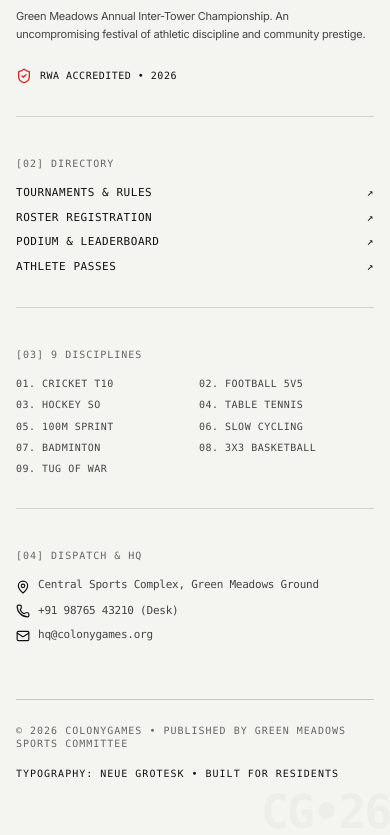
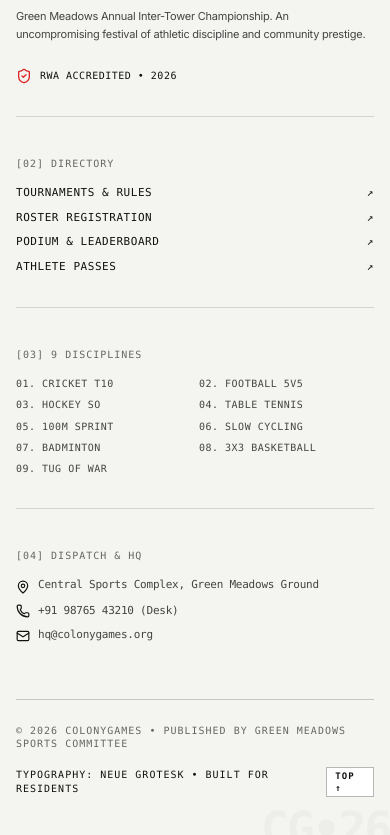
Before and after one commit to sin-07/SkillsZone, a Next.js app: page /login in a window 390 px wide. Shown: the part 958-1793 px from the top of the page. Built offline with nearby package versions, Linux system fonts and the light colour scheme; no server answers.

Commit message:
feat(ui): add smooth scrolling, top navigation jump, and Swiss theme color meta

```diff
--- a/src/app/globals.css
+++ b/src/app/globals.css
@@ -10,6 +10,7 @@
 }
 
 html {
+  scroll-behavior: smooth;
   overflow-x: hidden;
   width: 100%;
   -webkit-text-size-adjust: 100%;
--- a/src/app/layout.tsx
+++ b/src/app/layout.tsx
@@ -15,7 +15,7 @@ export const viewport: Viewport = {
   width: 'device-width',
   initialScale: 1,
   maximumScale: 5,
-  themeColor: '#2563eb',
+  themeColor: '#111111',
 };
 
 export const metadata: Metadata = {
@@ -39,7 +39,7 @@ export default function RootLayout({
 }) {
   return (
     <html lang="en" className={`${inter.variable} h-full antialiased`}>
-      <body className="min-h-full flex flex-col bg-[#f4f4f0] text-[#111111] font-sans selection:bg-[#111111] selection:text-white">
+      <body id="top" className="min-h-full flex flex-col bg-[#f4f4f0] text-[#111111] font-sans selection:bg-[#111111] selection:text-white">
         <AuthProvider>
           <ToastProvider>
             <Navbar />
--- a/src/components/Footer.tsx
+++ b/src/components/Footer.tsx
@@ -107,9 +107,18 @@ export default function Footer() {
         {/* Bottom Colophon Bar */}
         <div className="mt-14 pt-6 border-t border-[#111111]/20 flex flex-col sm:flex-row items-start sm:items-center justify-between gap-4 font-mono text-[10px] uppercase tracking-widest text-[#666666]">
           <p>© 2026 COLONYGAMES • PUBLISHED BY GREEN MEADOWS SPORTS COMMITTEE</p>
-          <p className="text-[#111111]">
-            TYPOGRAPHY: NEUE GROTESK • BUILT FOR RESIDENTS
-          </p>
+          <div className="flex items-center gap-3 sm:gap-4">
+            <p className="text-[#111111]">
+              TYPOGRAPHY: NEUE GROTESK • BUILT FOR RESIDENTS
+            </p>
+            <a
+              href="#top"
+              className="px-2 py-0.5 border border-[#111111]/30 hover:border-[#111111] bg-white text-[#111111] hover:bg-[#111111] hover:text-white transition-all text-[9px] font-bold"
+              title="Back to top"
+            >
+              TOP ↑
+            </a>
+          </div>
         </div>
       </div>
     </footer>
```
